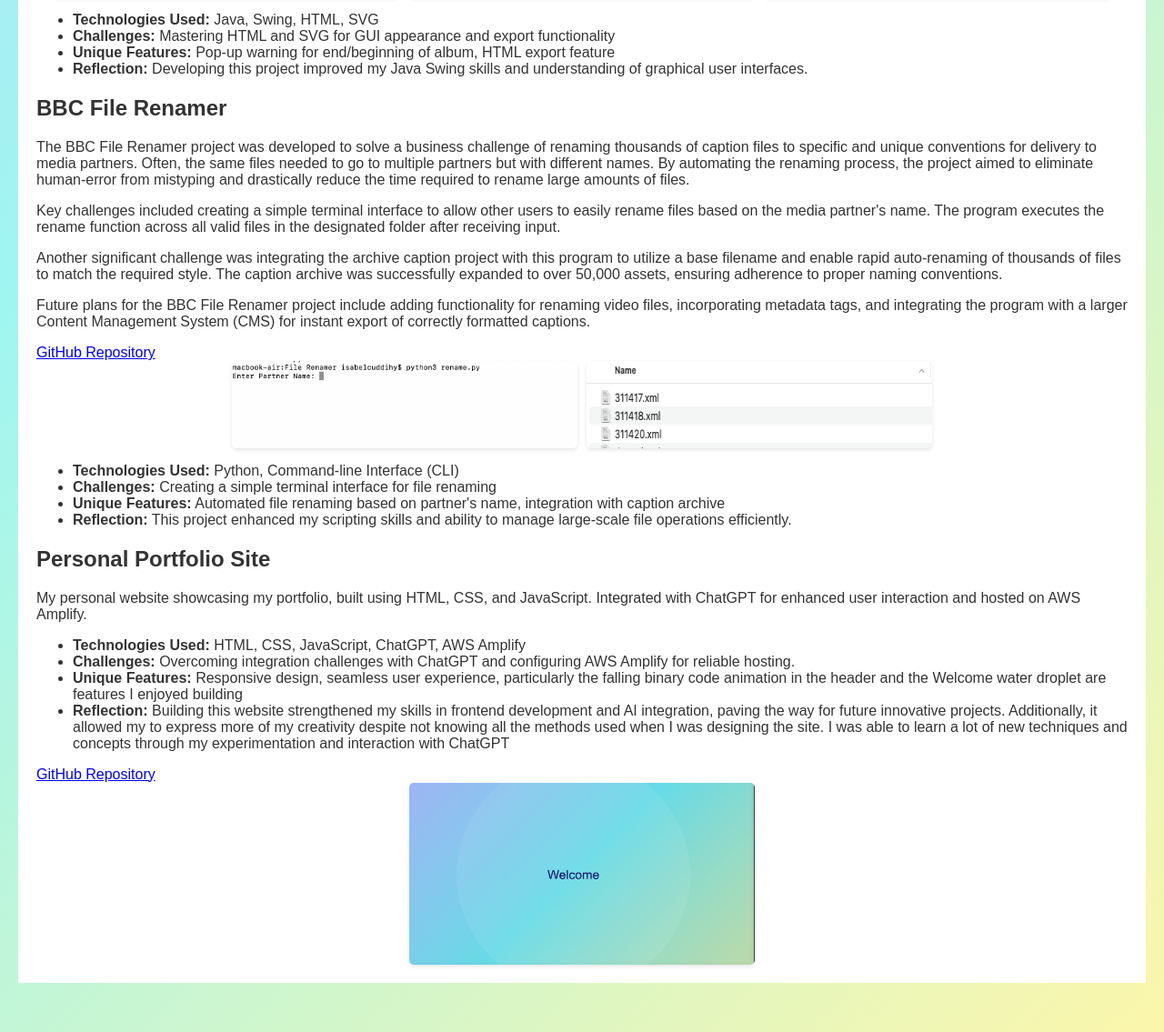
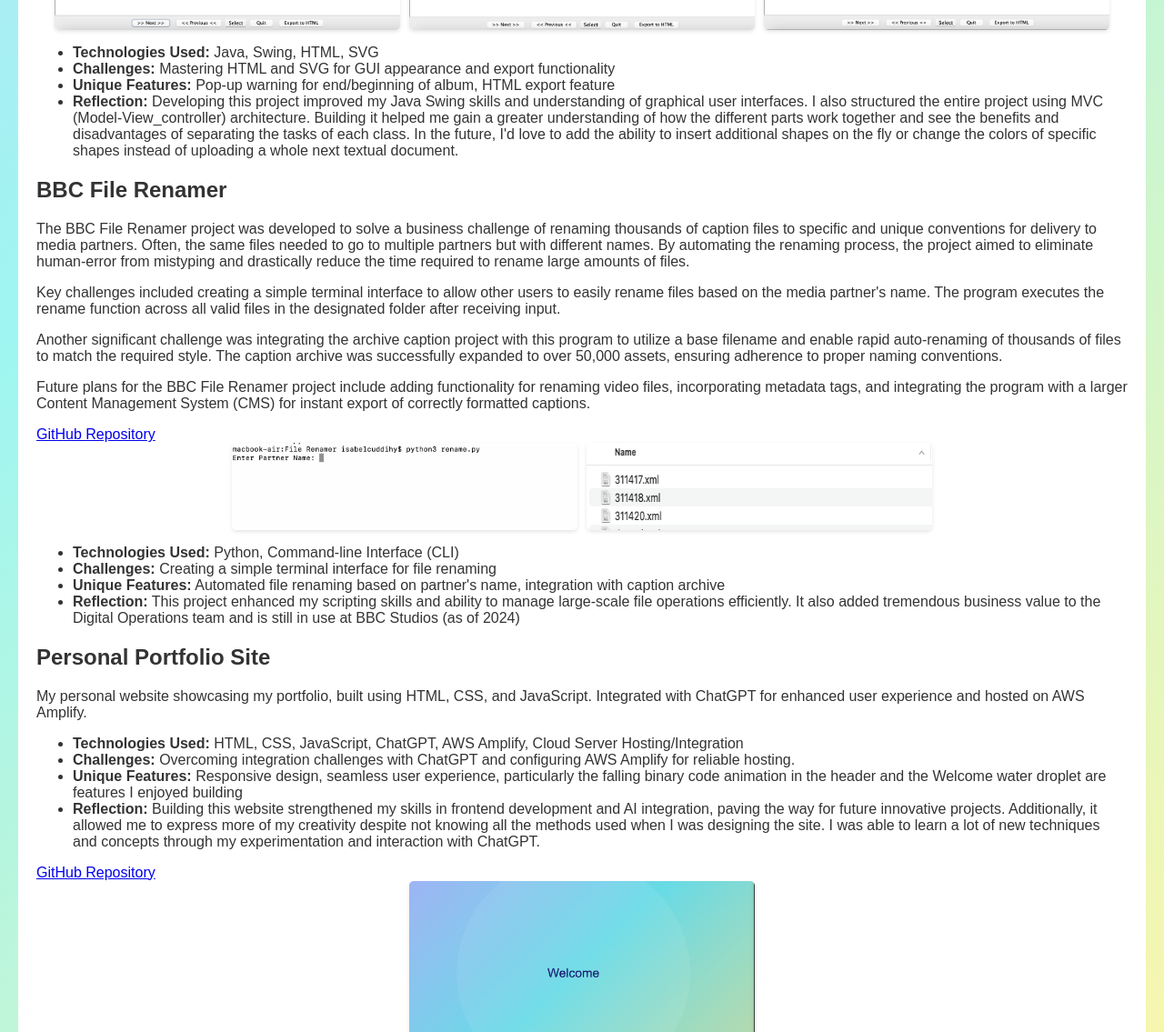
Before and after one commit to isabelcuddihy/portfolio_site, a website built with webpack: page src/projects.html in a window 1280 px wide. Shown: the part 1819-2954 px from the top of the page at 91% size. Built offline with nearby package versions, Linux system fonts and the light colour scheme; files whose address does not match are found by name.

Commit message:
Expanded reflection elements for projects

```diff
--- a/src/projects.html
+++ b/src/projects.html
@@ -63,7 +63,7 @@
                 <li><strong>Technologies Used:</strong> Python, Turtle Graphics Library</li>
                 <li><strong>Challenges:</strong> Overcoming limitations of Python's standard library for game graphics</li>
                 <li><strong>Unique Features:</strong> Real-time leaderboard updates, color feedback system</li>
-                <li><strong>Reflection:</strong> Building this game enhanced my Python skills and game development capabilities.</li>
+                <li><strong>Reflection:</strong> Building this game enhanced my Python skills and game development capabilities. The turtle library took some getting used to, but It has sparked my curiousity into researching other available libraries such as PyGame and Arcade. Now that I have an understanding of building a simple game in Python, I'd like to try to build something more complex, but use a different library.</li>
             </ul>
         </div>
 
@@ -73,7 +73,7 @@
             <p>During development, significant challenges included mastering the basics of HTML and SVG, in addition to Java Swing, to achieve the desired GUI appearance and HTML export functionality. This required a blend of learning through practical application, documentation study, and experimentation.</p>
             <p>Two standout features of this project are:</p>
             <ul>
-                <li>Pop-up Warning: A user-friendly pop-up warning notifies users when their image album is running low on images, prompting them to add more to maintain a robust collection.</li>
+                <li>Pop-up Warning: A user-friendly pop-up warning notifies users when their image album at the beginning or end (i.e. no further images to view in previous or next buttons)</li>
                 <li>HTML Export: Users can export their image collections to uniquely named HTML files directly from the GUI album, facilitating easy sharing and showcasing of curated collections.</li>
             </ul>
             <p>Future enhancements for the Shape Image Album project include implementing dynamic shape addition to the canvas, akin to functionalities found in graphic design software like Microsoft Paint. This would expand user creativity and functionality within the application.</p>
@@ -89,7 +89,7 @@
                 <li><strong>Technologies Used:</strong> Java, Swing, HTML, SVG</li>
                 <li><strong>Challenges:</strong> Mastering HTML and SVG for GUI appearance and export functionality</li>
                 <li><strong>Unique Features:</strong> Pop-up warning for end/beginning of album, HTML export feature</li>
-                <li><strong>Reflection:</strong> Developing this project improved my Java Swing skills and understanding of graphical user interfaces.</li>
+                <li><strong>Reflection:</strong> Developing this project improved my Java Swing skills and understanding of graphical user interfaces. I also structured the entire project using MVC (Model-View_controller) architecture. Building it helped me gain a greater understanding of how the different parts work together and see the benefits and disadvantages of separating the tasks of each class. In the future, I'd love to add the ability to insert additional shapes on the fly or change the colors of specific shapes instead of uploading a whole next textual document. </li>
             </ul>
         </div>
 
@@ -110,18 +110,18 @@
                 <li><strong>Technologies Used:</strong> Python, Command-line Interface (CLI)</li>
                 <li><strong>Challenges:</strong> Creating a simple terminal interface for file renaming</li>
                 <li><strong>Unique Features:</strong> Automated file renaming based on partner's name, integration with caption archive</li>
-                <li><strong>Reflection:</strong> This project enhanced my scripting skills and ability to manage large-scale file operations efficiently.</li>
+                <li><strong>Reflection:</strong> This project enhanced my scripting skills and ability to manage large-scale file operations efficiently. It also added tremendous business value to the Digital Operations team and is still in use at BBC Studios (as of 2024)</li>
             </ul>
         </div>
 
         <div class="project">
             <h2>Personal Portfolio Site</h2>
-            <p>My personal website showcasing my portfolio, built using HTML, CSS, and JavaScript. Integrated with ChatGPT for enhanced user interaction and hosted on AWS Amplify.</p>
+            <p>My personal website showcasing my portfolio, built using HTML, CSS, and JavaScript. Integrated with ChatGPT for enhanced user experience and hosted on AWS Amplify.</p>
             <ul>
-                <li><strong>Technologies Used:</strong> HTML, CSS, JavaScript, ChatGPT, AWS Amplify</li>
+                <li><strong>Technologies Used:</strong> HTML, CSS, JavaScript, ChatGPT, AWS Amplify, Cloud Server Hosting/Integration</li>
                 <li><strong>Challenges:</strong> Overcoming integration challenges with ChatGPT and configuring AWS Amplify for reliable hosting.</li>
                 <li><strong>Unique Features:</strong> Responsive design, seamless user experience, particularly the falling binary code animation in the header and the Welcome water droplet are features I enjoyed building</li>
-                <li><strong>Reflection:</strong> Building this website strengthened my skills in frontend development and AI integration, paving the way for future innovative projects. Additionally, it allowed my to express more of my creativity despite not knowing all the methods used when I was designing the site. I was able to learn a lot of new techniques and concepts through my experimentation and interaction with ChatGPT</li>
+                <li><strong>Reflection:</strong> Building this website strengthened my skills in frontend development and AI integration, paving the way for future innovative projects. Additionally, it allowed me to express more of my creativity despite not knowing all the methods used when I was designing the site. I was able to learn a lot of new techniques and concepts through my experimentation and interaction with ChatGPT.</li>
             </ul>
             <div class="project-details">
                 <a href="https://github.com/isabelcuddihy/portfolio_site" target="_blank" class="github-link">GitHub Repository</a>
```
